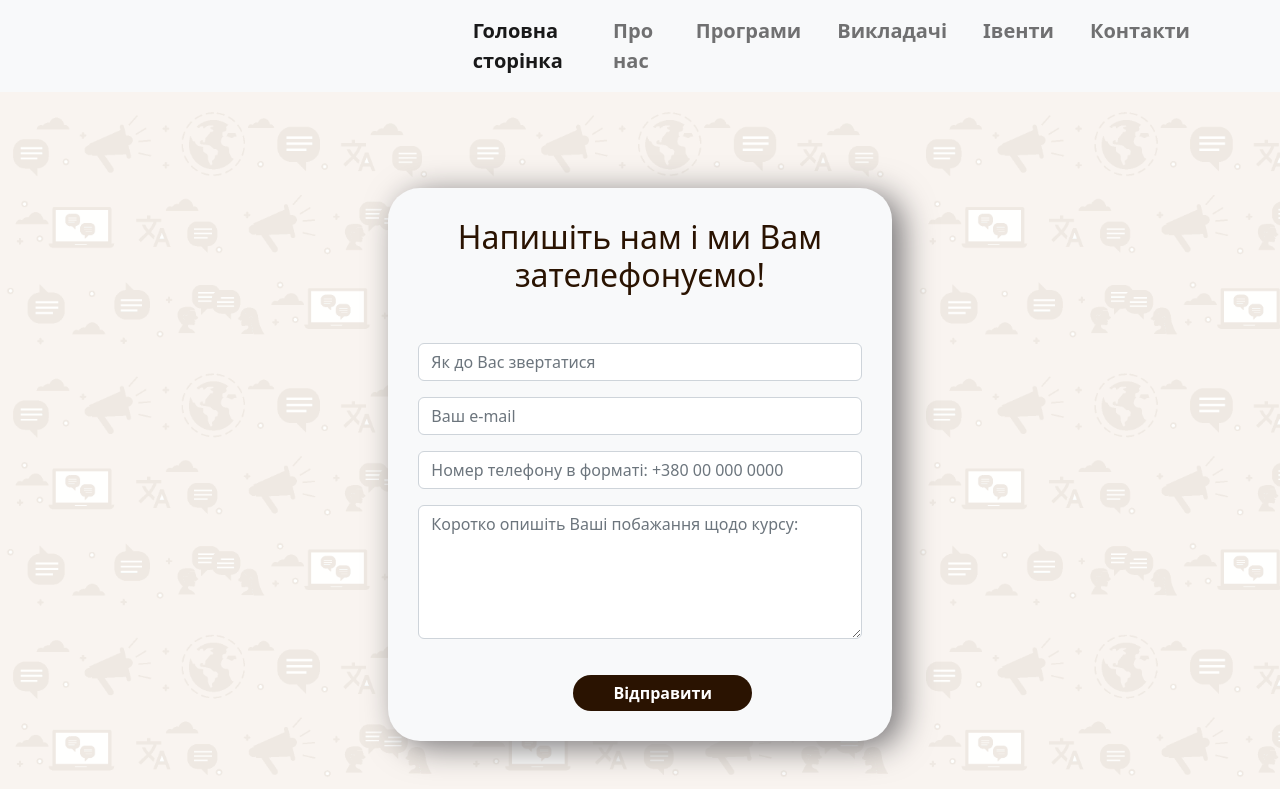
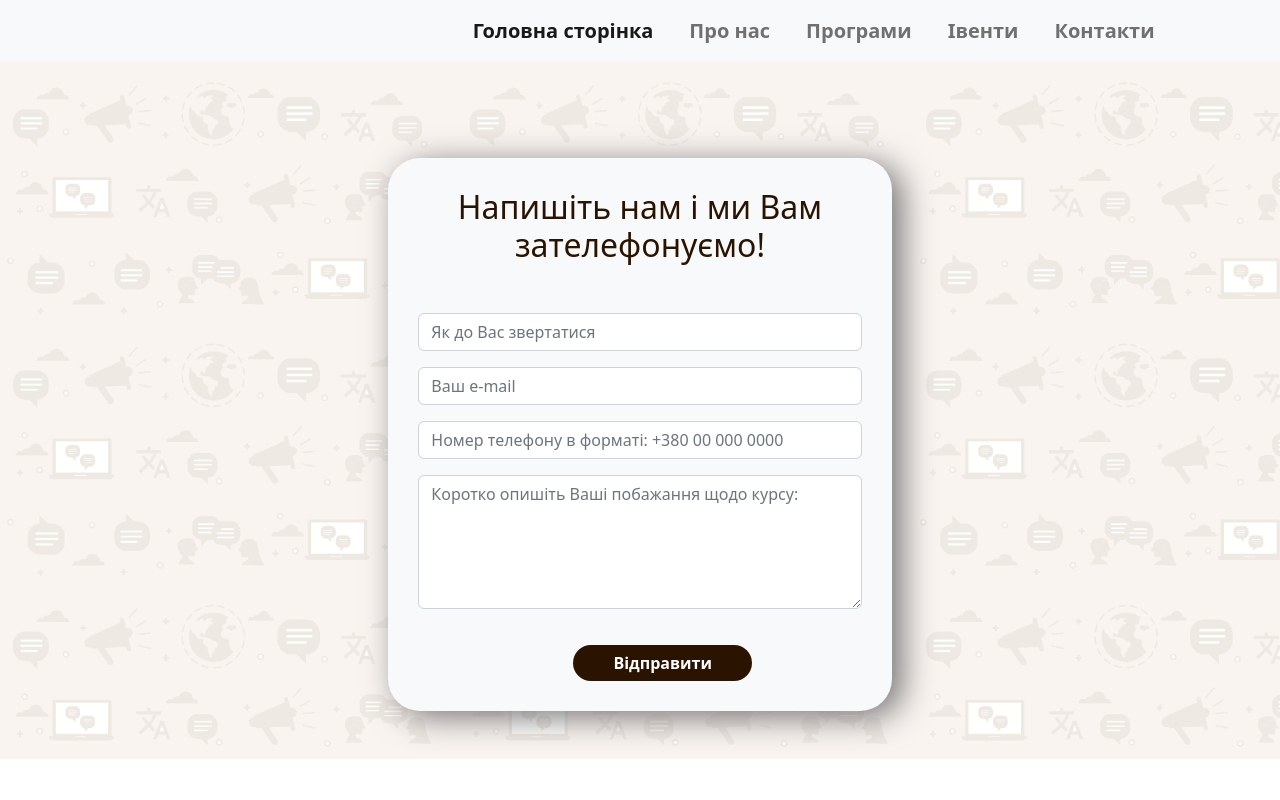
Before and after one commit to vadymSarvyk/MTproject, a React (Create React App) app: page /form in a window 1280 px wide. Built offline with nearby package versions, Linux system fonts and the light colour scheme.

Commit message:
teachers

```diff
--- a/src/MTSchool/Main.js
+++ b/src/MTSchool/Main.js
@@ -34,7 +34,7 @@ function Navigat(){
                         <Nav.Link href="/" className="active" style={{marginRight:"20px"}}>Головна сторінка</Nav.Link>
                         <Nav.Link href="/about" style={{marginRight:"20px"}}>Про нас</Nav.Link>
                         <Nav.Link href="/prog" style={{marginRight:"20px"}}>Програми</Nav.Link>
-                        <Nav.Link href="/teach" style={{marginRight:"20px"}}>Викладачі</Nav.Link>
+                        {/* <Nav.Link href="/teach" style={{marginRight:"20px"}}>Викладачі</Nav.Link> */}
                         <Nav.Link href="/event" style={{marginRight:"20px"}}>Івенти</Nav.Link>
                         <Nav.Link href="/contact" style={{marginRight:"0"}}>Контакти</Nav.Link>
                     </Nav>
```
